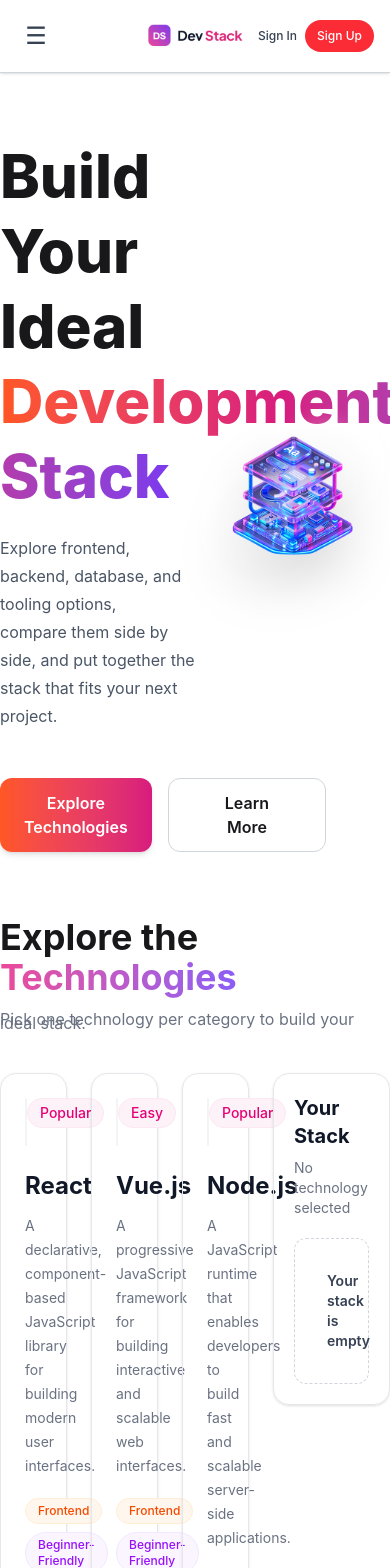
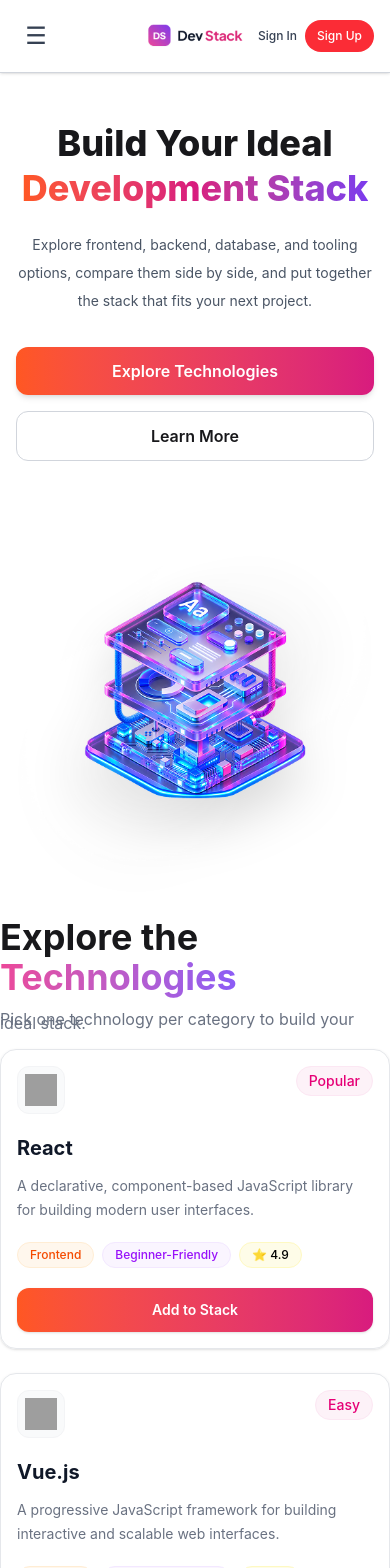
Before and after one commit to habib-71/A05-DevStack, a React (Vite) app: page / in a window 390 px wide. Shown: the top 1568 px of the page. Built offline with nearby package versions, Linux system fonts and the light colour scheme; grey boxes are pictures that could not be loaded.

Commit message:
add-responsive

```diff
--- a/src/components/Banner.tsx
+++ b/src/components/Banner.tsx
@@ -2,12 +2,12 @@
 
 const Banner = () => {
     return (
-        <section
-            id="home"
-            className="flex justify-between items-center container mx-auto min-h-screen"
-        >
-            <div className="w-1/2 max-w-xl">
-                <h1 className="text-6xl font-extrabold leading-tight">
+        <section id="home" className="flex flex-col lg:flex-row justify-between items-center gap-10 lg:gap-16 container mx-auto min-h-screen px-4 md:px-6 py-12 lg:py-0">
+
+            {/* Banner Content */}
+            <div className="w-full lg:w-1/2 max-w-xl text-center lg:text-left">
+
+                <h1 className="text-4xl sm:text-5xl lg:text-6xl font-extrabold leading-tight">
                     Build Your Ideal <br />
 
                     <span className="bg-linear-to-r from-[#FF5722] via-[#D81B7E] to-[#7C3AED] bg-clip-text text-transparent">
@@ -15,31 +15,37 @@
                     </span>
                 </h1>
 
-                <p className="mt-5 max-w-xl text-gray-600 leading-7">
+                <p className="mt-5 text-sm sm:text-base text-gray-600 leading-7">
                     Explore frontend, backend, database, and tooling options,
-                    <br />
                     compare them side by side, and put together the stack that fits your
                     next project.
                 </p>
 
-                <div className="flex gap-4 mt-12">
-                    <button className="px-6 py-3 rounded-xl text-white font-semibold bg-linear-to-r from-[#FF5722] to-[#D81B7E] shadow-md hover:shadow-xl hover:scale-105 transition-all duration-300">
+                <div className="flex flex-col sm:flex-row justify-center lg:justify-start gap-4 mt-8 lg:mt-12">
+
+                    <button className="w-full sm:w-auto px-6 py-3 rounded-xl text-white font-semibold bg-linear-to-r from-[#FF5722] to-[#D81B7E] shadow-md hover:shadow-xl hover:scale-105 transition-all duration-300">
                         Explore Technologies
                     </button>
 
-                    <button className="px-14 py-3 rounded-xl border border-gray-300 font-semibold hover:bg-gray-100 hover:border-gray-400 hover:shadow-md hover:-translate-y-0.5 transition-all duration-300">
+                    <button className="w-full sm:w-auto px-6 py-3 rounded-xl border border-gray-300 font-semibold hover:bg-gray-100 hover:border-gray-400 hover:shadow-md hover:-translate-y-0.5 transition-all duration-300">
                         Learn More
                     </button>
+
                 </div>
+
             </div>
 
-            <div className="w-1/2 flex justify-end">
+            {/* Banner Image */}
+            <div className="w-full lg:w-1/2 flex justify-center lg:justify-end">
+
                 <img
                     src={BannerImg}
                     alt="Development stack illustration"
-                    className="drop-shadow-2xl transition-transform duration-500 hover:scale-105"
+                    className="w-full max-w-md sm:max-w-lg lg:max-w-xl drop-shadow-2xl transition-transform duration-500 hover:scale-105"
                 />
+
             </div>
+
         </section>
     );
 };
--- a/src/components/Footer.tsx
+++ b/src/components/Footer.tsx
@@ -2,57 +2,112 @@
 
 const Footer = () => {
     return (
-        <footer id="footer" className="border-t border-gray-200 mt-10 px-6 py-12">
-            <div className="grid grid-cols-4 gap-12 pb-12 container mx-auto border-b border-gray-300">
-                <div>
-                    <img src={Logo} alt="Logo" />
+        <footer id="footer" className="border-t border-gray-200 mt-10 px-4 md:px-6 py-10 md:py-12">
+
+            {/* Footer Main */}
+            <div className="grid grid-cols-1 sm:grid-cols-2 lg:grid-cols-4 gap-8 lg:gap-12 pb-10 md:pb-12 container mx-auto border-b border-gray-300">
+
+                {/* Brand */}
+                <div className="sm:col-span-2 lg:col-span-1">
+
+                    <img src={Logo} alt="Logo" className="w-32" />
 
                     <p className="mt-5 max-w-sm text-sm leading-6 text-gray-500">
                         Curated tools, technologies, and resources for developers
                         building modern software.
                     </p>
 
-                    <div className="flex gap-5 mt-6">
-                        <a target="_blank" href="https://github.com" className="text-sm font-bold hover:text-red-400 hover:scale-105 transition duration-200">GitHub</a>
-                        <a target="_blank" href="https://twitter.com" className="text-sm font-bold hover:text-red-400 hover:scale-105 transition duration-200">Twitter</a>
-                        <a target="_blank" href="https://linkedin.com" className="text-sm font-bold hover:text-red-400 hover:scale-105 transition duration-200">LinkedIn</a>
+                    <div className="flex flex-wrap gap-5 mt-6">
+                        <a target="_blank" rel="noreferrer" href="https://github.com" className="text-sm font-bold hover:text-red-400 hover:scale-105 transition duration-200">
+                            GitHub
+                        </a>
+
+                        <a target="_blank" rel="noreferrer" href="https://twitter.com" className="text-sm font-bold hover:text-red-400 hover:scale-105 transition duration-200">
+                            Twitter
+                        </a>
+
+                        <a target="_blank" rel="noreferrer" href="https://linkedin.com" className="text-sm font-bold hover:text-red-400 hover:scale-105 transition duration-200">
+                            LinkedIn
+                        </a>
                     </div>
+
                 </div>
 
+
+                {/* Product */}
                 <div>
+
                     <h3 className="font-semibold tracking-wider text-gray-900">
                         PRODUCT
                     </h3>
 
                     <div className="flex flex-col gap-3 mt-5 text-sm text-gray-500">
-                        <a href="#home" className="hover:text-gray-600 hover:font-bold transition-colors">Home</a>
-                        <a href="#technologies" className="hover:text-gray-600 hover:font-bold transition-colors">Technologies</a>
-                        <a href="#home" className="hover:text-gray-600 hover:font-bold transition-colors">Projects</a>
+                        <a href="#home" className="hover:text-gray-600 hover:font-bold transition-all">
+                            Home
+                        </a>
+
+                        <a href="#technologies" className="hover:text-gray-600 hover:font-bold transition-all">
+                            Technologies
+                        </a>
+
+                        <a href="#home" className="hover:text-gray-600 hover:font-bold transition-all">
+                            Projects
+                        </a>
                     </div>
+
                 </div>
 
+
+                {/* Company */}
                 <div>
-                    <h3 className="font-semibold tracking-wider text-gray-900">COMPANY</h3>
+
+                    <h3 className="font-semibold tracking-wider text-gray-900">
+                        COMPANY
+                    </h3>
 
                     <div className="flex flex-col gap-3 mt-5 text-sm text-gray-500">
-                        <a href="#">About</a>
-                        <a href="#">Contact</a>
-                        <a href="#">Careers</a>
+                        <a href="#" className="hover:text-gray-600 hover:font-bold transition-all">
+                            About
+                        </a>
+
+                        <a href="#" className="hover:text-gray-600 hover:font-bold transition-all">
+                            Contact
+                        </a>
+
+                        <a href="#" className="hover:text-gray-600 hover:font-bold transition-all">
+                            Careers
+                        </a>
                     </div>
+
                 </div>
 
+
+                {/* Legal */}
                 <div>
-                    <h3 className="font-semibold tracking-wider text-gray-900">LEGAL</h3>
+
+                    <h3 className="font-semibold tracking-wider text-gray-900">
+                        LEGAL
+                    </h3>
 
                     <div className="flex flex-col gap-3 mt-5 text-sm text-gray-500">
-                        <a href="#">Privacy Policy</a>
-                        <a href="#">Terms of Service</a>
+                        <a href="#" className="hover:text-gray-600 hover:font-bold transition-all">
+                            Privacy Policy
+                        </a>
+
+                        <a href="#" className="hover:text-gray-600 hover:font-bold transition-all">
+                            Terms of Service
+                        </a>
                     </div>
+
                 </div>
+
             </div>
-            <div className="mt-2 pt-6 flex justify-between items-center container mx-auto">
 
-                <p className="text-sm text-gray-400">
+
+            {/* Footer Bottom */}
+            <div className="mt-2 pt-6 flex flex-col md:flex-row justify-between items-center gap-4 container mx-auto">
+
+                <p className="text-sm text-gray-400 text-center md:text-left">
                     © 2026 Dev Stack. All rights reserved.
                 </p>
 
--- a/src/components/TechnologiesCard.tsx
+++ b/src/components/TechnologiesCard.tsx
@@ -6,35 +6,42 @@
 }
 
 const TechnologiesCard = ({ technologies }: TechnologiesCardProps) => {
-    const [selectedTechnologies, setSelectedTechnologies] =
-        useState<ITechnologies[]>([]);
+    const [selectedTechnologies, setSelectedTechnologies] = useState<ITechnologies[]>([]);
 
     const handleAddToStack = (technology: ITechnologies) => {
         setSelectedTechnologies((prev) => [...prev, technology]);
     };
+
     const handleRemoveFromStack = (id: string | number) => {
         setSelectedTechnologies((prev) =>
             prev.filter((technology) => String(technology.id) !== String(id))
         );
     };
+
     const handleRemoveAll = () => {
         setSelectedTechnologies([]);
     };
 
     return (
-        <div className="flex gap-6 mt-6">
+        <div className="flex flex-col lg:flex-row gap-6 mt-6">
 
-            {/* technology cards */}
-            <div className="grid grid-cols-3 w-[70%] gap-6 mt-6">
+            {/* Technology Cards */}
+            <div className="grid grid-cols-1 sm:grid-cols-2 lg:grid-cols-3 w-full lg:w-[70%] gap-6">
+
                 {technologies.map((technology: ITechnologies) => {
 
                     const isSelected = selectedTechnologies.some(
                         (selected) => selected.id === technology.id
                     );
+
                     return (
+                        <div
+                            key={technology.id}
+                            className="border border-gray-200 rounded-2xl p-4 md:p-6 shadow-sm hover:-translate-y-2 hover:shadow-xl transition-all duration-300"
+                        >
 
-                        <div key={technology.id} className="border border-gray-200 rounded-2xl p-6 shadow-sm hover:-translate-y-2 hover:shadow-xl transition-all duration-300">
                             <div className="flex justify-between items-start">
+
                                 <div className="w-12 h-12 flex items-center justify-center rounded-xl bg-gray-50 border border-gray-100">
                                     <img
                                         className="w-8 h-8"
@@ -46,9 +53,10 @@
                                 <span className="px-3 py-1 rounded-full text-sm font-medium bg-pink-50 text-pink-600 border border-pink-100">
                                     {technology.badge}
                                 </span>
+
                             </div>
 
-                            <h2 className="mt-6 text-2xl font-bold text-gray-900">
+                            <h2 className="mt-5 md:mt-6 text-xl md:text-2xl font-bold text-gray-900">
                                 {technology.name}
                             </h2>
 
@@ -56,7 +64,8 @@
                                 {technology.description}
                             </p>
 
-                            <div className="flex flex-wrap justify-between gap-2 mt-5">
+                            <div className="flex flex-wrap gap-2 mt-5">
+
                                 <span className="px-3 py-1 rounded-full bg-orange-50 text-orange-600 text-xs font-medium border border-orange-100">
                                     {technology.category}
                                 </span>
@@ -64,50 +73,73 @@
                                 <span className="px-3 py-1 rounded-full bg-purple-50 text-purple-600 text-xs font-medium border border-purple-100">
                                     {technology.difficulty}
                                 </span>
+
                                 <span className="px-3 py-1 rounded-full bg-yellow-50 text-black text-xs font-medium border border-yellow-100">
                                     ⭐ {technology.rating}
                                 </span>
+
                             </div>
+
                             <button
                                 onClick={() => handleAddToStack(technology)}
                                 disabled={isSelected}
-                                className={`w-full mt-5 px-4 py-3 rounded-xl text-sm font-semibold text-white transition-all duration-300 ${isSelected
+                                className={`w-full mt-5 px-4 py-3 rounded-xl text-sm font-semibold text-white transition-all duration-300 ${
+                                    isSelected
                                         ? "bg-gray-400 cursor-not-allowed"
                                         : "bg-linear-to-r from-[#FF5722] to-[#D81B7E] shadow-sm hover:shadow-md hover:scale-[1.02]"
-                                    }`}
+                                }`}
                             >
                                 {isSelected ? "✓ Added to Stack" : "Add to Stack"}
                             </button>
+
                         </div>
                     );
                 })}
+
             </div>
 
+
             {/* Stack Card */}
-            <div className="w-[30%] self-start border border-gray-200 rounded-2xl p-5 shadow-sm mt-6">
+            <div className="w-full lg:w-[30%] self-start border border-gray-200 rounded-2xl p-4 md:p-5 shadow-sm">
 
-                <h2 className="text-xl font-bold text-gray-900">
-                    Your Stack
-                </h2>
+                <div className="flex items-center justify-between">
+
+                    <h2 className="text-xl font-bold text-gray-900">
+                        Your Stack
+                    </h2>
+
+                    <span className="px-2.5 py-1 rounded-full bg-red-50 text-red-500 text-xs font-semibold">
+                        {selectedTechnologies.length}
+                    </span>
+
+                </div>
 
                 <p className="mt-2 text-sm text-gray-500">
                     {selectedTechnologies.length === 0
                         ? "No technology selected"
-                        : `${selectedTechnologies.length} technology selected`}
+                        : `${selectedTechnologies.length} ${
+                              selectedTechnologies.length === 1
+                                  ? "technology"
+                                  : "technologies"
+                          } selected`}
                 </p>
+
 
                 {/* Selected Technologies */}
                 {selectedTechnologies.length > 0 && (
+
                     <div className="mt-5 space-y-3">
 
                         {selectedTechnologies.map((technology) => (
+
                             <div
                                 key={technology.id}
-                                className="flex items-center justify-between border border-gray-200 rounded-xl p-3"
+                                className="flex items-center justify-between gap-3 border border-gray-200 rounded-xl p-3"
                             >
-                                <div className="flex items-center gap-3">
 
-                                    <div className="w-10 h-10 flex items-center justify-center rounded-lg bg-gray-50 border border-gray-100">
+                                <div className="flex items-center gap-3 min-w-0">
+
+                                    <div className="shrink-0 w-10 h-10 flex items-center justify-center rounded-lg bg-gray-50 border border-gray-100">
                                         <img
                                             className="w-7 h-7"
                                             src={technology.icon}
@@ -115,46 +147,62 @@
                                         />
                                     </div>
 
-                                    <div>
-                                        <h3 className="text-sm font-semibold text-gray-900">
+                                    <div className="min-w-0">
+
+                                        <h3 className="text-sm font-semibold text-gray-900 truncate">
                                             {technology.name}
                                         </h3>
 
-                                        <p className="text-xs text-gray-500">
+                                        <p className="text-xs text-gray-500 truncate">
                                             {technology.category}
                                         </p>
+
                                     </div>
 
                                 </div>
 
                                 <button
                                     onClick={() => handleRemoveFromStack(technology.id)}
-                                    className="text-xs font-medium text-red-500 hover:text-red-600">
+                                    className="shrink-0 text-xs font-medium text-red-500 hover:text-red-600"
+                                >
                                     Remove
                                 </button>
 
                             </div>
+
                         ))}
 
 
                         <button
                             onClick={handleRemoveAll}
-                            className="w-full mt-4 border border-red-200 text-red-500 hover:bg-red-50 hover:border-red-300 font-medium text-sm py-3 rounded-xl transition-all duration-300">
+                            className="w-full mt-4 border border-red-200 text-red-500 hover:bg-red-50 hover:border-red-300 font-medium text-sm py-3 rounded-xl transition-all duration-300"
+                        >
                             Remove All
                         </button>
 
                     </div>
                 )}
 
+
+                {/* Empty State */}
                 {selectedTechnologies.length === 0 && (
+
                     <div className="mt-5 border border-dashed border-gray-300 rounded-xl p-8 text-center">
+
                         <h3 className="text-sm font-semibold text-gray-700">
                             Your stack is empty
                         </h3>
+
+                        <p className="mt-1 text-xs text-gray-400">
+                            Add technologies to build your stack
+                        </p>
+
                     </div>
+
                 )}
 
             </div>
+
         </div>
     );
 };
```
